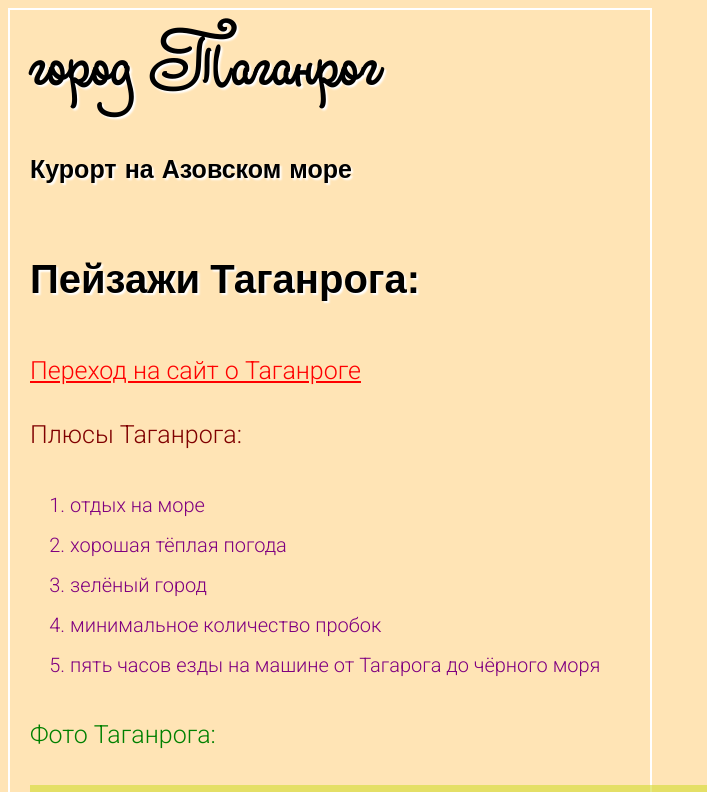
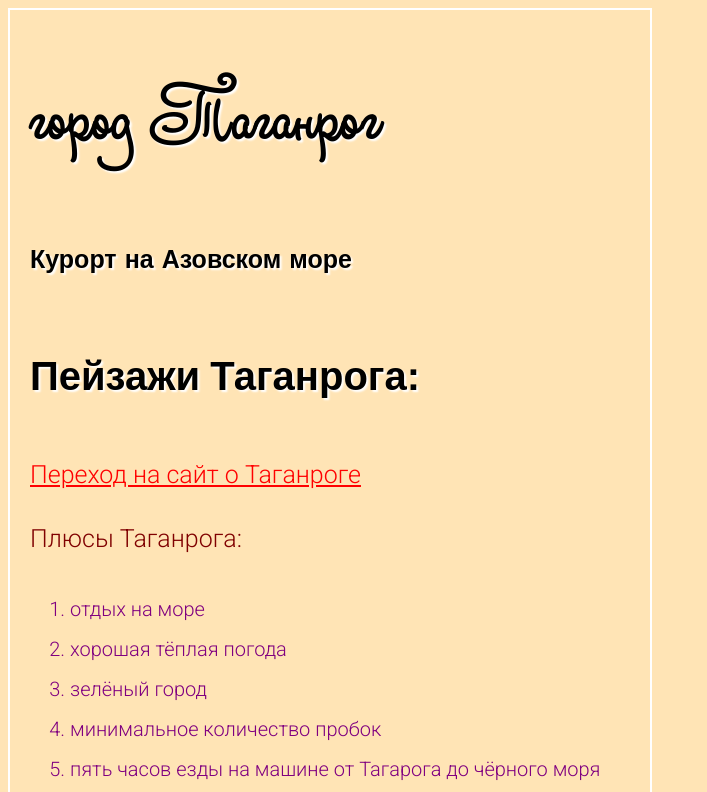
Before and after one commit to EvgeniOk14/CSS_HTML, a plain HTML site: page index.html in a window 1280 px wide. Shown: the top 792 px of the page, without its empty margins (0-707 px from the left). Drawn offline with Linux system fonts and the light colour scheme; files whose address does not match are found by name.

Commit message:
html and CSS site

```diff
--- a/filestyle2.css
+++ b/filestyle2.css
@@ -19,7 +19,7 @@ html{
      src: url("fonts/angilla-tattoo-personal-use11.ttf");
  }
 
-h{
+h1{
     font-family: 'teddy_bear', sans-serif;
     font-size: 50px;
     text-aling: center;
@@ -28,7 +28,7 @@ h{
     text-shadow: 2px 2px 2px white;
    }
 
-h1{
+h2{
     font-family: 'angilla-tattoo-personal-use11', sans-serif;
     font-size: 25px;
     text-aling: center;
@@ -39,7 +39,7 @@ h1{
 }
 
 
-h2{
+h3{
     font-family: 'lonely-basket2', sans-serif;
     font-size: 40px;
     text-aling: center;
--- a/index.html
+++ b/index.html
@@ -10,11 +10,12 @@
      <link rel="preconnect" href="https://fonts.googleapis.com">
      <link rel="preconnect" href="https://fonts.gstatic.com" crossorigin>
      <link href="https://fonts.googleapis.com/css2?family=Roboto:wght@300&display=swap" rel="stylesheet">
-     <h><b>город Таганрог</b></h>
-     <h1>Курорт на Азовском море</h1>
-     <h2>Пейзажи Таганрога:</h2>
+
  </head>
     <body>
+        <h1><b>город Таганрог</b></h1>
+        <h2>Курорт на Азовском море</h2>
+        <h3>Пейзажи Таганрога:</h3>
         <a class="ссылка" href="https://yandex.ru/images/search?lr=971&source=serp&stype=image&text=таганрог%20фото">Переход на сайт о Таганроге</a>
         <p class="плюсы">Плюсы Таганрога:</p>
             <ol>
```
